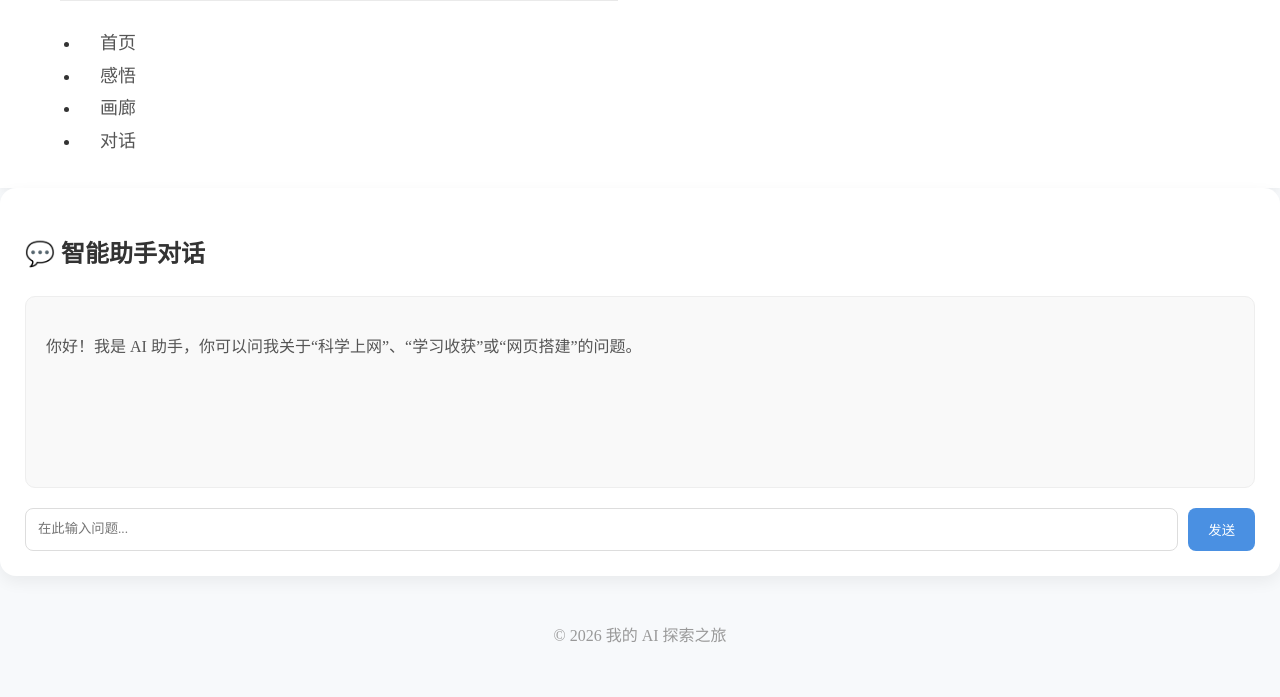
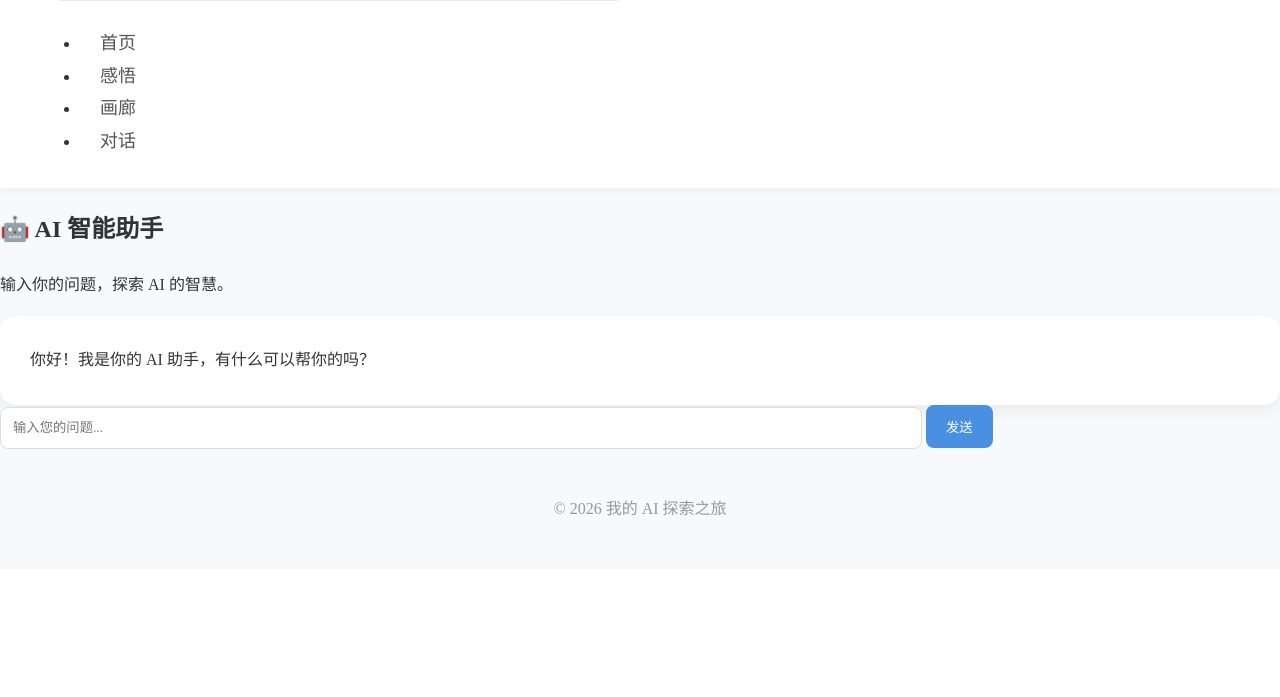
Before and after one commit to ahui102323-lang/my-ai-website, a Flask app: page /chat in a window 1280 px wide. Shown: the part 710-1407 px from the top of the page. After the commit the page ends 1226 px from the top, so only its background shows below. Run offline with Flask 3, Linux system fonts and the light colour scheme.

Commit message:
Update chat.html

```diff
--- a/templates/chat.html
+++ b/templates/chat.html
@@ -1,32 +1,44 @@
 {% extends "base.html" %}
+
 {% block content %}
-<div class="card">
-    <h2>💬 智能助手对话</h2>
-    <div id="chat-box" style="background:#f9f9f9; padding:20px; border-radius:10px; min-height:150px; margin-bottom:20px; border:1px solid #eee;">
-        <p id="answer" style="color:#555;">你好！我是 AI 助手，你可以问我关于“科学上网”、“学习收获”或“网页搭建”的问题。</p>
+<div class="chat-container">
+    <div class="chat-header">
+        <h2>🤖 AI 智能助手</h2>
+        <p>输入你的问题，探索 AI 的智慧。</p>
     </div>
-    <div style="display:flex; gap:10px;">
-        <input type="text" id="question" style="flex:1; padding:12px; border:1px solid #ddd; border-radius:8px;" placeholder="在此输入问题...">
-        <button onclick="ask()">发送</button>
+
+    <div class="chat-box" id="chatBox">
+        <div class="message ai-message">你好！我是你的 AI 助手，有什么可以帮你的吗？</div>
+    </div>
+
+    <div class="chat-input-area">
+        <input type="text" id="userInput" placeholder="输入您的问题...">
+        <button onclick="sendMessage()">发送</button>
     </div>
 </div>
 
 <script>
-function ask() {
-    const q = document.getElementById("question").value;
-    if(!q) return;
-    const ans = document.getElementById("answer");
-    ans.innerHTML = "<i>正在思考中...</i>";
+async function sendMessage() {
+    const input = document.getElementById('userInput');
+    const chatBox = document.getElementById('chatBox');
+    if (!input.value.trim()) return;
 
-    fetch("/ask", {
-        method: "POST",
-        headers: {"Content-Type": "application/json"},
-        body: JSON.stringify({question: q})
-    })
-    .then(res => res.json())
-    .then(data => {
-        ans.innerHTML = "<b>AI 回复：</b><br>" + data.answer;
-    });
+    const userText = input.value;
+    chatBox.innerHTML += `<div class="message user-message">${userText}</div>`;
+    input.value = '';
+
+    try {
+        const response = await fetch('/ask', {
+            method: 'POST',
+            headers: { 'Content-Type': 'application/json' },
+            body: JSON.stringify({ question: userText })
+        });
+        const data = await response.json();
+        chatBox.innerHTML += `<div class="message ai-message">${data.answer}</div>`;
+        chatBox.scrollTop = chatBox.scrollHeight;
+    } catch (e) {
+        chatBox.innerHTML += `<div class="message ai-message">服务繁忙，请稍后再试。</div>`;
+    }
 }
 </script>
 {% endblock %}
```
